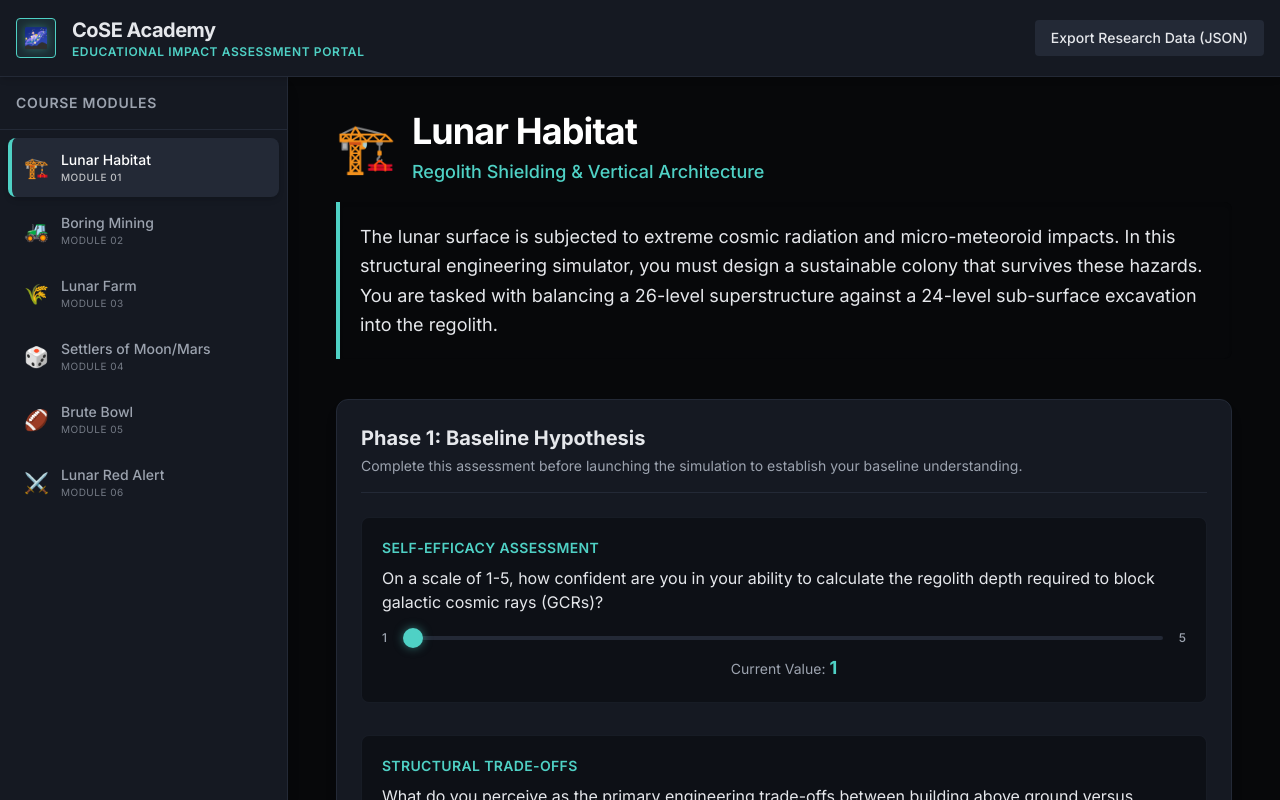
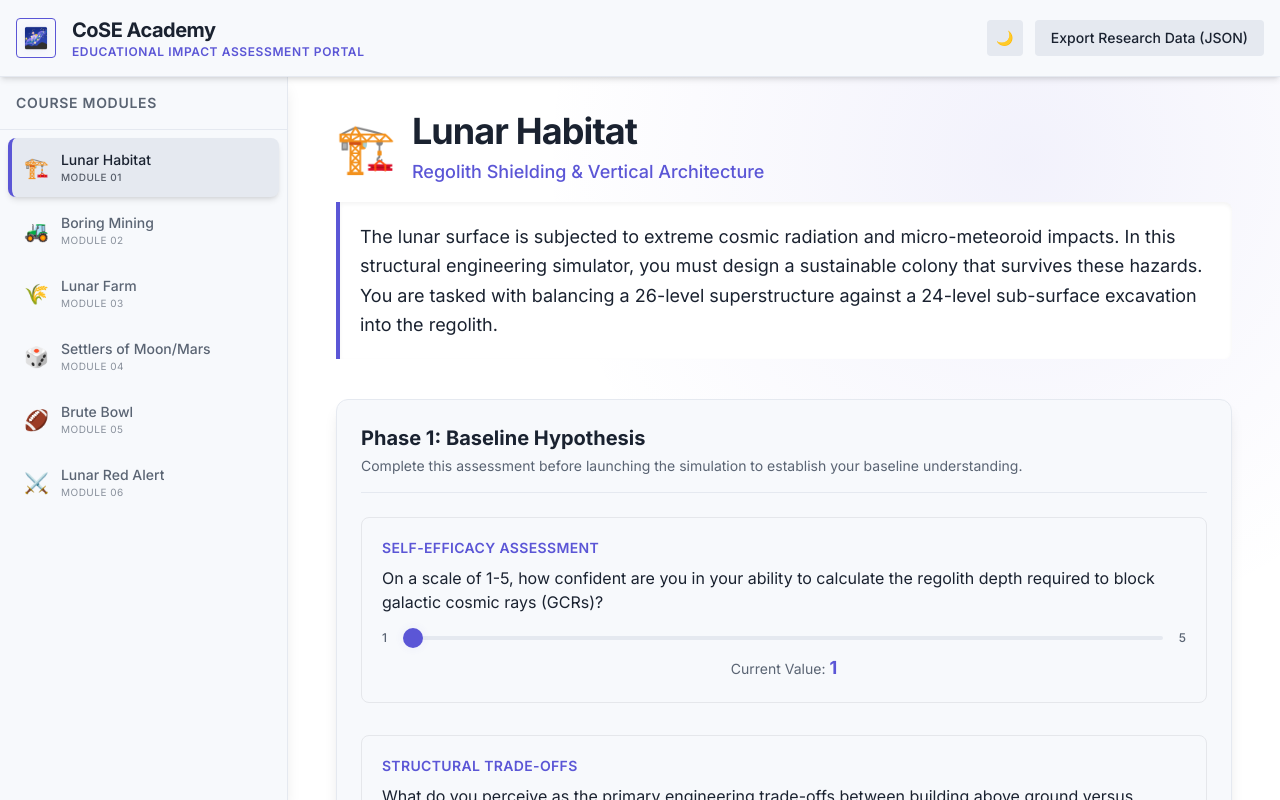
Before and after one commit to dr-richard-barker/dr-richard-barker, a plain HTML site: page cose_academy_portal.html in a window 1280 px wide. Drawn offline with nearby package versions, Linux system fonts and the light colour scheme.

Commit message:
Add light/dark theme switch and align styling with CoSE design system

```diff
--- a/cose_academy_portal.html
+++ b/cose_academy_portal.html
@@ -4,6 +4,16 @@
     <meta charset="UTF-8">
     <meta name="viewport" content="width=device-width, initial-scale=1.0">
     <title>CoSE Academy: Space Exploration Modeling</title>
+    <script>
+        // Inline script to prevent theme flash
+        (function() {
+            let theme = localStorage.getItem('cose_theme');
+            if (!theme) {
+                theme = window.matchMedia('(prefers-color-scheme: dark)').matches ? 'dark' : 'light';
+            }
+            document.documentElement.setAttribute('data-theme', theme);
+        })();
+    </script>
     <script src="https://cdn.tailwindcss.com"></script>
     <link href="https://fonts.googleapis.com/css2?family=Inter:wght@300;400;500;600;700&display=swap" rel="stylesheet">
     <script>
@@ -13,12 +23,15 @@
                     fontFamily: { sans: ['Inter', 'sans-serif'] },
                     colors: {
                         space: {
-                            900: '#07080A', // Ultra deep space
-                            800: '#151922', // Card background
-                            700: '#232936', // Lighter borders
-                            accent: '#4FD1C5', // Teal/Cyan accent
-                            text: '#9CA3AF',   // Muted gray text
-                            highlight: '#E5E7EB'// Bright text
+                            900: 'var(--bg)',
+                            800: 'var(--card)',
+                            700: 'var(--line)',
+                            accent: 'var(--accent)',
+                            text: 'var(--muted)',
+                            highlight: 'var(--fg)',
+                            accentBg: 'var(--accent-bg)',
+                            headerBg: 'var(--header-bg)',
+                            sidebarBg: 'var(--sidebar-bg)'
                         }
                     }
                 }
@@ -26,11 +39,42 @@
         }
     </script>
     <style>
-        body { background-color: #07080A; color: #E5E7EB; }
+        :root {
+            --bg: #ffffff;
+            --fg: #1a2230;
+            --muted: #5a6473;
+            --line: #e5e9f0;
+            --card: #f7f9fc;
+            --accent: #5b56d6;      /* CoSE Deep Space Indigo */
+            --accent-bg: rgba(91, 86, 214, 0.08);
+            --header-bg: #f7f9fc;
+            --sidebar-bg: #ffffff;
+        }
+
+        html[data-theme="dark"] {
+            --bg: #0f141b;
+            --fg: #e6ebf2;
+            --muted: #9aa6b6;
+            --line: #232c39;
+            --card: #161d27;
+            --accent: #8f8bf0;      /* CoSE Deep Space Indigo Dark */
+            --accent-bg: rgba(143, 139, 240, 0.12);
+            --header-bg: #161d27;
+            --sidebar-bg: #161d27;
+        }
+
+        body {
+            background-color: var(--bg);
+            color: var(--fg);
+            background-image: radial-gradient(circle at 80% 20%, var(--accent-bg) 0%, transparent 40%);
+            background-attachment: fixed;
+            transition: background-color 0.3s, color 0.3s;
+        }
+
         ::-webkit-scrollbar { width: 8px; }
-        ::-webkit-scrollbar-track { background: #07080A; }
-        ::-webkit-scrollbar-thumb { background: #232936; border-radius: 4px; }
-        ::-webkit-scrollbar-thumb:hover { background: #4FD1C5; }
+        ::-webkit-scrollbar-track { background: var(--bg); }
+        ::-webkit-scrollbar-thumb { background: var(--line); border-radius: 4px; }
+        ::-webkit-scrollbar-thumb:hover { background: var(--accent); }
 
         /* Custom Range Slider */
         input[type=range] {
@@ -43,10 +87,10 @@
             height: 20px;
             width: 20px;
             border-radius: 50%;
-            background: #4FD1C5;
+            background: var(--accent);
             cursor: pointer;
             margin-top: -8px;
-            box-shadow: 0 0 10px rgba(79, 209, 197, 0.5);
+            box-shadow: 0 0 10px var(--accent-bg);
             transition: transform 0.1s;
         }
         input[type=range]::-webkit-slider-thumb:active {
@@ -56,13 +100,13 @@
             width: 100%;
             height: 4px;
             cursor: pointer;
-            background: #232936;
+            background: var(--line);
             border-radius: 2px;
         }
 
         /* Glowing text indicator */
         .glow-text {
-            text-shadow: 0 0 8px rgba(79, 209, 197, 0.4);
+            text-shadow: 0 0 8px var(--accent-bg);
         }
     </style>
 </head>
@@ -78,12 +122,16 @@
                 <p class="text-xs text-space-accent uppercase tracking-wider font-semibold">Educational Impact Assessment Portal</p>
             </div>
         </div>
-        <div class="flex items-center gap-4">
+        <div class="flex items-center gap-3">
             <span id="saveIndicator" class="text-xs text-green-400 opacity-0 transition-opacity duration-300 flex items-center gap-1">
                 <svg class="w-4 h-4 animate-pulse" fill="none" stroke="currentColor" viewBox="0 0 24 24"><path stroke-linecap="round" stroke-linejoin="round" stroke-width="2" d="M5 13l4 4L19 7"></path></svg>
                 Data Saved
             </span>
-            <button onclick="exportData()" class="text-sm bg-space-700 hover:bg-space-accent hover:text-space-900 px-4 py-2 rounded transition-all font-medium duration-200">
+            <!-- Theme Toggle Button -->
+            <button onclick="toggleTheme()" id="themeToggleBtn" class="p-2 rounded bg-space-700 hover:bg-space-accent hover:text-space-900 text-sm transition-all font-medium flex items-center justify-center w-9 h-9" title="Toggle Light/Dark Mode">
+                🌓
+            </button>
+            <button onclick="exportData()" class="text-sm bg-space-700 hover:bg-space-accent hover:text-space-900 px-4 py-2 rounded transition-all font-medium duration-200 text-space-highlight">
                 Export Research Data (JSON)
             </button>
         </div>
@@ -122,10 +170,10 @@
                         </div>
                     </div>
                     <div class="flex items-center gap-2">
-                        <button onclick="reloadSimulator()" class="p-2 rounded bg-space-700 hover:bg-space-accent hover:text-space-900 transition-all text-xs flex items-center gap-1 font-medium" title="Reload Simulator">
+                        <button onclick="reloadSimulator()" class="p-2 rounded bg-space-700 hover:bg-space-accent hover:text-space-900 transition-all text-xs flex items-center gap-1 font-medium text-space-highlight" title="Reload Simulator">
                             <span>🔄</span> <span class="hidden md:inline">Reload</span>
                         </button>
-                        <a id="simNewTabLink" href="#" target="_blank" rel="noopener noreferrer" class="p-2 rounded bg-space-700 hover:bg-space-accent hover:text-space-900 transition-all text-xs flex items-center gap-1 font-medium" title="Open in New Tab">
+                        <a id="simNewTabLink" href="#" target="_blank" rel="noopener noreferrer" class="p-2 rounded bg-space-700 hover:bg-space-accent hover:text-space-900 transition-all text-xs flex items-center gap-1 font-medium text-space-highlight" title="Open in New Tab">
                             <span>↗️</span> <span class="hidden md:inline">New Tab</span>
                         </a>
                         <button onclick="closeSimulator()" class="p-2 rounded bg-red-950/40 border border-red-900/60 hover:bg-red-600 hover:text-white transition-all text-xs font-semibold flex items-center justify-center w-8 h-8" title="Close Panel">
@@ -329,7 +377,7 @@
                 }
 
                 const btn = document.createElement('button');
-                btn.className = `w-full text-left p-3 rounded-lg mb-1 flex items-center justify-between gap-3 transition-all duration-200 ${isActive ? 'bg-space-700 border-l-4 border-space-accent text-white font-medium shadow-md' : 'text-space-text hover:bg-space-900 hover:text-space-highlight border-l-4 border-transparent'}`;
+                btn.className = `w-full text-left p-3 rounded-lg mb-1 flex items-center justify-between gap-3 transition-all duration-200 ${isActive ? 'bg-space-700 border-l-4 border-space-accent text-space-highlight font-medium shadow-md' : 'text-space-text hover:bg-space-900 hover:text-space-highlight border-l-4 border-transparent'}`;
                 btn.onclick = () => loadModule(index);
                 btn.innerHTML = `
                     <div class="flex items-center gap-3 min-w-0">
@@ -409,7 +457,7 @@
                     <div class="flex items-center gap-4 mb-4">
                         <span class="text-5xl shrink-0">${module.icon}</span>
                         <div>
-                            <h2 class="text-4xl font-extrabold text-white tracking-tight leading-tight">${module.title}</h2>
+                            <h2 class="text-4xl font-extrabold text-space-highlight tracking-tight leading-tight">${module.title}</h2>
                             <h3 class="text-lg text-space-accent font-medium mt-1">${module.subtitle}</h3>
                         </div>
                     </div>
@@ -430,17 +478,17 @@
             html += `
                 <div class="relative bg-gradient-to-r from-space-800 to-space-900 border border-space-700 rounded-xl p-8 my-12 text-center overflow-hidden shadow-2xl group">
                     <div class="absolute inset-0 bg-space-accent/5 opacity-0 group-hover:opacity-100 transition-opacity duration-500"></div>
-                    <h3 class="text-2xl font-bold text-white mb-2 relative z-10">Ready to Test Your Hypothesis?</h3>
+                    <h3 class="text-2xl font-bold text-space-highlight mb-2 relative z-10">Ready to Test Your Hypothesis?</h3>
                     <p class="text-space-text mb-6 max-w-xl mx-auto relative z-10">Launch the high-fidelity simulator. The environment can be played in split-screen on the right, or opened in a new tab.</p>
 
                     <div class="flex flex-wrap justify-center gap-4 relative z-10">
                         <button onclick="launchSimulator('${module.url}', '${module.title}', '${module.icon}')"
-                                class="inline-flex items-center gap-2 bg-space-accent text-space-900 px-8 py-4 rounded-full font-bold text-lg hover:bg-white hover:scale-105 transition-all duration-300 shadow-[0_0_20px_rgba(79,209,197,0.3)] hover:shadow-[0_0_30px_rgba(255,255,255,0.5)]">
+                                class="inline-flex items-center gap-2 bg-space-accent text-white px-8 py-4 rounded-full font-bold text-lg hover:brightness-110 hover:scale-105 transition-all duration-300 shadow-lg">
                             Launch Split-Screen
                             <svg class="w-5 h-5" fill="none" stroke="currentColor" viewBox="0 0 24 24"><path stroke-linecap="round" stroke-linejoin="round" stroke-width="2" d="M9 17v-2a4 4 0 00-4-4H3m18 0h-2a4 4 0 00-4 4v2m0 0l-3-3m3 3l3-3M9 17l-3-3m3 3L6 14"></path></svg>
                         </button>
                         <a href="${module.url}" target="_blank" rel="noopener noreferrer"
-                           class="inline-flex items-center gap-2 bg-space-700 text-white px-8 py-4 rounded-full font-bold text-lg hover:bg-space-600 hover:text-white transition-all duration-300 border border-space-600">
+                           class="inline-flex items-center gap-2 bg-space-700 text-space-highlight px-8 py-4 rounded-full font-bold text-lg hover:bg-space-700/80 transition-all duration-300 border border-space-700 shadow-md">
                             Play in New Tab
                             <svg class="w-5 h-5" fill="none" stroke="currentColor" viewBox="0 0 24 24"><path stroke-linecap="round" stroke-linejoin="round" stroke-width="2" d="M10 6H6a2 2 0 00-2 2v10a2 2 0 002 2h10a2 2 0 002-2v-4M14 4h6m0 0v6m0-6L10 14"></path></svg>
                         </a>
@@ -518,9 +566,31 @@
             }
         }
 
+        // Theme control logic
+        function toggleTheme() {
+            const htmlEl = document.documentElement;
+            const currentTheme = htmlEl.getAttribute('data-theme') || 'dark';
+            const newTheme = currentTheme === 'dark' ? 'light' : 'dark';
+
+            htmlEl.setAttribute('data-theme', newTheme);
+            localStorage.setItem('cose_theme', newTheme);
+
+            // Update button icon
+            document.getElementById('themeToggleBtn').textContent = newTheme === 'dark' ? '☀️' : '🌙';
+
+            // Re-render sidebar to apply styling
+            renderSidebar();
+        }
+
+        function initThemeIcon() {
+            const currentTheme = document.documentElement.getAttribute('data-theme') || 'dark';
+            document.getElementById('themeToggleBtn').textContent = currentTheme === 'dark' ? '☀️' : '🌙';
+        }
+
         // Initialize App
         window.onload = () => {
             loadModule(0);
+            initThemeIcon();
         };
     </script>
 </body>
```
